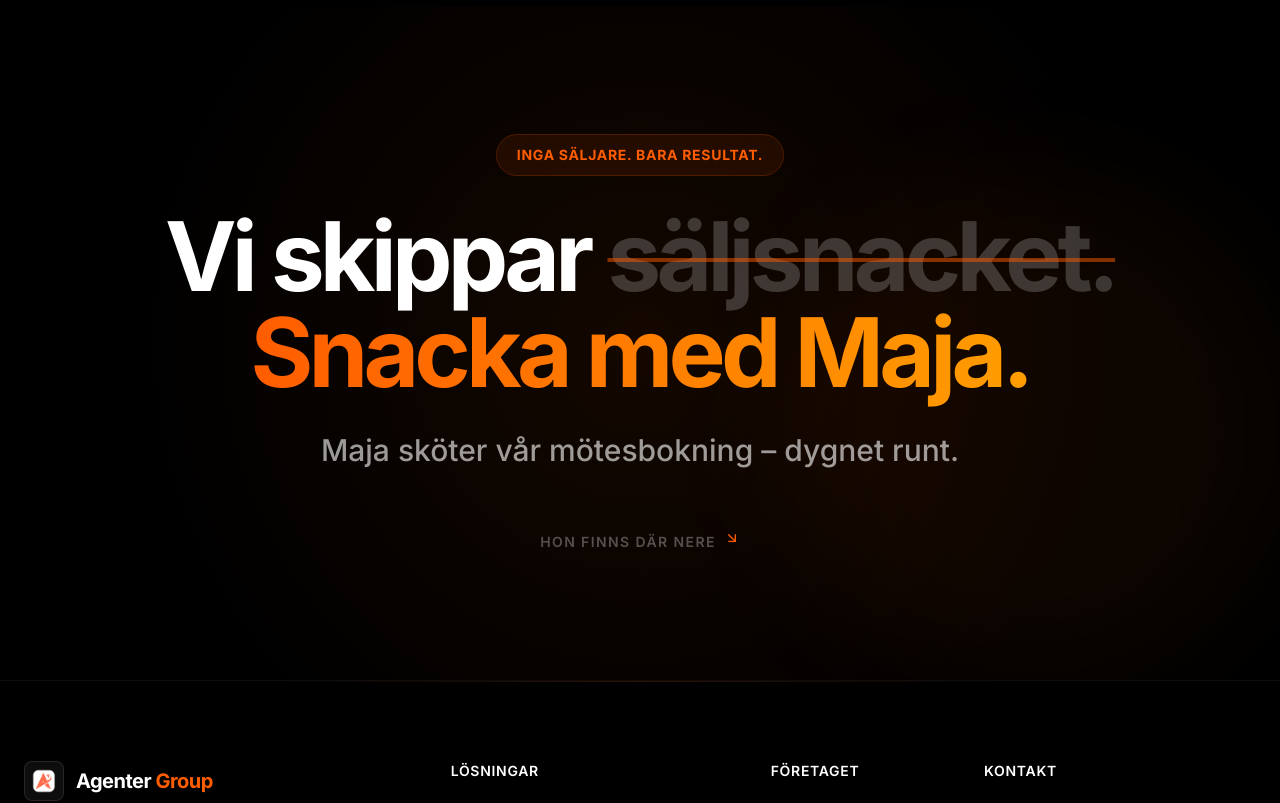
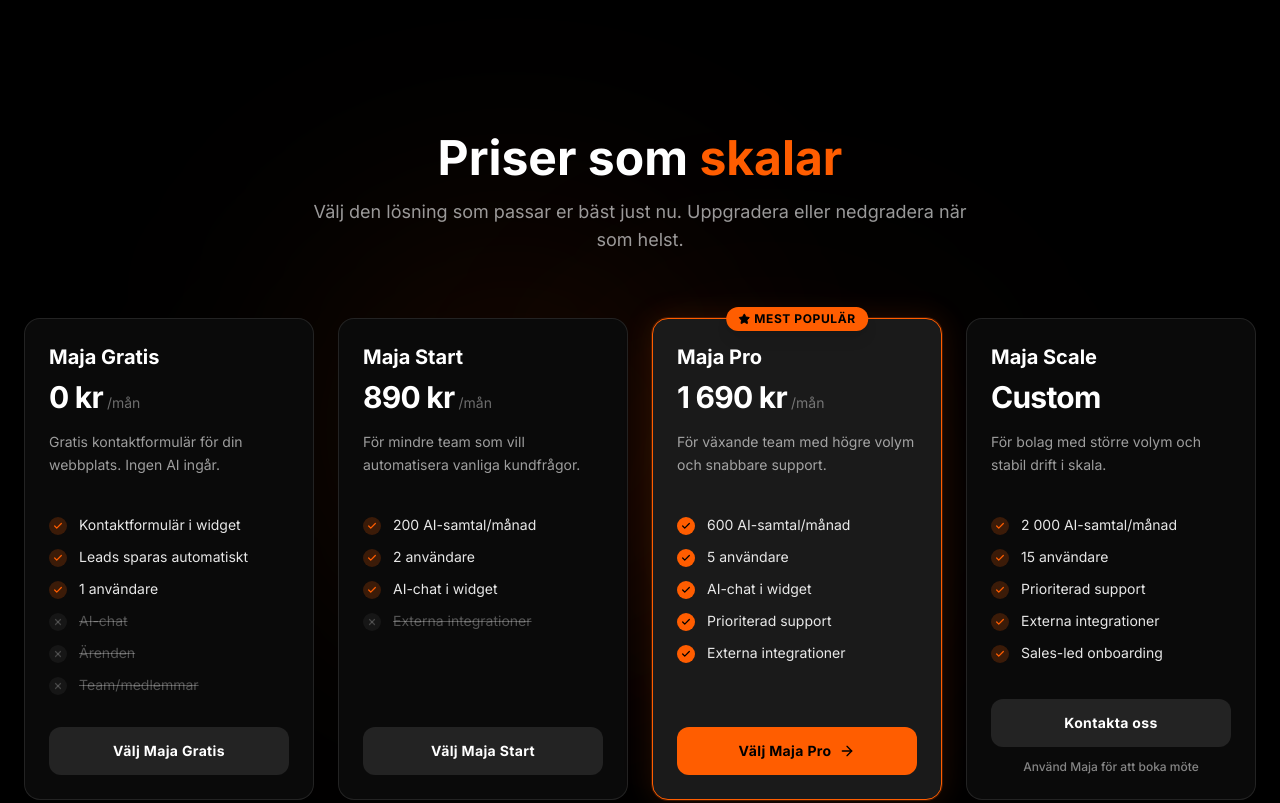
Before and after one commit to Petergo2002/Agentergroup-hemsida, a Next.js app: page / in a window 1280 px wide. Shown: the part 6260-7063 px from the top of the page. Built offline with nearby package versions, Linux system fonts and the light colour scheme; no server answers.

Commit message:
Add pricing section with 4 Maja plans and update CTA messaging

```diff
--- a/src/app/HomePageClient.tsx
+++ b/src/app/HomePageClient.tsx
@@ -13,6 +13,7 @@
 import Footer from './components/Footer'
 import IntroLoader from './components/IntroLoader'
 import useShouldReduceMotion from './components/useShouldReduceMotion'
+import PricingTiers from './components/PricingTiers'
 
 export default function HomePageClient() {
   const shouldReduceMotion = useShouldReduceMotion()
@@ -45,6 +46,8 @@
           component={<KnowledgeBaseShowcase />}
         />
 
+        <PricingTiers />
+
         <BookingCTA />
       </main>
       <Footer />
--- a/src/app/blogg/BlogIndexClient.tsx
+++ b/src/app/blogg/BlogIndexClient.tsx
@@ -126,7 +126,7 @@
                   <ArrowDownRight className="w-8 h-8 text-[#FF5D00] animate-bounce" strokeWidth={2.5} />
                 </div>
                 <div className="flex flex-col">
-                  <span className="font-bold text-lg leading-tight">Hur kan vi hjälpa dig?</span>
+                  <span className="font-bold text-lg leading-tight">Prata med Maja här!</span>
                   <span className="text-xs text-black/60 font-medium">Vi svarar direkt</span>
                 </div>
                 <div className="relative flex h-3 w-3">
--- a/src/app/components/BookingCTA.tsx
+++ b/src/app/components/BookingCTA.tsx
@@ -59,7 +59,7 @@
                         transition={{ delay: 0.2 }}
                         className="text-xl md:text-3xl text-white/60 max-w-3xl mx-auto leading-relaxed mb-16 font-medium"
                     >
-                        Maja sköter vår mötesbokning – dygnet runt.
+                        Testa Maja kostnadsfritt – starta chatten direkt.
                     </motion.p>
 
                     {/* Action Area */}
@@ -85,8 +85,7 @@
                     initial={{ opacity: 0, y: 20, scale: 0.9 }}
                     animate={showPopup ? { opacity: 1, y: 0, scale: 1 } : { opacity: 0, y: 20, scale: 0.9 }}
                     transition={{ type: "spring", stiffness: 200, damping: 20 }}
-                    className="fixed bottom-24 right-4 md:right-8 z-50 cursor-pointer"
-                    onClick={openMajaWidget}
+                    className="fixed bottom-24 right-4 md:right-8 z-50"
                 >
                     <div className="bg-white text-black px-6 py-4 rounded-2xl rounded-br-sm shadow-[0_8px_30px_rgb(0,0,0,0.2)] flex items-center gap-4 relative group hover:scale-105 transition-transform">
 
@@ -97,7 +96,7 @@
 
 
                         <div className="flex flex-col">
-                            <span className="font-bold text-lg leading-tight">Hur kan vi hjälpa dig?</span>
+                            <span className="font-bold text-lg leading-tight">Prata med Maja här!</span>
                             <span className="text-xs text-black/60 font-medium">Vi svarar direkt</span>
                         </div>
                         {/* Pulsing Dot */}
--- a/src/app/components/PricingTiers.tsx
+++ b/src/app/components/PricingTiers.tsx
@@ -1,103 +1,175 @@
 'use client'
 import { motion } from 'framer-motion'
-import { Check, ArrowRight, Zap, Shield, Rocket } from 'lucide-react'
+import { Check, X, ArrowRight, Zap, Shield, Rocket, Star } from 'lucide-react'
+import Link from 'next/link'
 
 const tiers = [
     {
-        name: 'Frontdesk Lite',
-        price: '2 990 kr',
+        name: 'Maja Gratis',
+        price: '0 kr',
         period: '/mån',
-        description: 'Perfekt för mindre företag som vill automatisera det enklaste.',
-        features: ['Hanterar inkommande samtal', 'Enkel FAQ-svarare', 'SMS-utskick vid missat samtal', 'Grundläggande dashboard'],
-        icon: Zap,
+        description: 'Gratis kontaktformulär för din webbplats. Ingen AI ingår.',
+        features: [
+            { name: 'Kontaktformulär i widget', included: true },
+            { name: 'Leads sparas automatiskt', included: true },
+            { name: '1 användare', included: true },
+            { name: 'AI-chat', included: false },
+            { name: 'Ärenden', included: false },
+            { name: 'Team/medlemmar', included: false },
+        ],
         highlight: false,
-        cta: 'Kom igång'
+        cta: 'Välj Maja Gratis',
+        href: 'https://dashboard.agentergroup.com/auth/signup?plan=free',
+        buttonVariant: 'outline'
     },
     {
-        name: 'Frontdesk Premium',
-        price: '4 990 kr',
+        name: 'Maja Start',
+        price: '890 kr',
         period: '/mån',
-        description: 'Vår mest populära lösning för växande bolag.',
-        features: ['Allt i Lite', 'Full kalenderintegration', 'Avancerad RAG (Lär sig er data)', 'CRM-integration (HubSpot m.fl.)', 'Prioriterad support'],
-        icon: Rocket,
-        highlight: true,
-        cta: 'Skaffa Premium'
+        description: 'För mindre team som vill automatisera vanliga kundfrågor.',
+        features: [
+            { name: '200 AI-samtal/månad', included: true },
+            { name: '2 användare', included: true },
+            { name: 'AI-chat i widget', included: true },
+            { name: 'Externa integrationer', included: false },
+        ],
+        highlight: false,
+        cta: 'Välj Maja Start',
+        href: 'https://dashboard.agentergroup.com/auth/signup?plan=start',
+        buttonVariant: 'outline'
     },
     {
-        name: 'Frontdesk Enterprise',
-        price: 'Offert',
+        name: 'Maja Pro',
+        price: '1 690 kr',
+        period: '/mån',
+        description: 'För växande team med högre volym och snabbare support.',
+        features: [
+            { name: '600 AI-samtal/månad', included: true },
+            { name: '5 användare', included: true },
+            { name: 'AI-chat i widget', included: true },
+            { name: 'Prioriterad support', included: true },
+            { name: 'Externa integrationer', included: true },
+        ],
+        highlight: true,
+        cta: 'Välj Maja Pro',
+        href: 'https://dashboard.agentergroup.com/auth/signup?plan=pro',
+        buttonVariant: 'primary'
+    },
+    {
+        name: 'Maja Scale',
+        price: 'Custom',
         period: '',
-        description: 'Skräddarsydda lösningar för maximal skalbarhet.',
-        features: ['Allt i Premium', 'Custom workflows & API', 'White Label-alternativ', 'Dedikerad Success Manager', 'SLA & GDPR-avtal'],
-        icon: Shield,
+        description: 'För bolag med större volym och stabil drift i skala.',
+        features: [
+            { name: '2 000 AI-samtal/månad', included: true },
+            { name: '15 användare', included: true },
+            { name: 'Prioriterad support', included: true },
+            { name: 'Externa integrationer', included: true },
+            { name: 'Sales-led onboarding', included: true },
+        ],
         highlight: false,
-        cta: 'Kontakta oss'
+        cta: 'Kontakta oss',
+        href: null,
+        buttonVariant: 'outline',
+        footerText: 'Använd Maja för att boka möte'
     }
 ]
 
 export default function PricingTiers() {
     return (
-        <section className="py-24 md:py-32 bg-black relative">
-            <div className="container mx-auto px-6 max-w-7xl">
+        <section className="py-24 md:py-32 bg-black relative overflow-hidden">
+            {/* Background Glow Effects - Reduced intensity for cleaner look */}
+            <div className="absolute top-1/4 left-1/4 w-96 h-96 bg-[#FF5D00]/10 rounded-full blur-[128px] pointer-events-none" />
+            <div className="absolute bottom-1/4 right-1/4 w-96 h-96 bg-[#FF5D00]/5 rounded-full blur-[128px] pointer-events-none" />
+
+            <div className="container mx-auto px-6 max-w-7xl relative z-10">
 
                 <div className="text-center mb-16">
                     <h2 className="text-4xl md:text-5xl font-bold mb-4 text-white">Priser som <span className="text-[#FF5D00]">skalar</span></h2>
-                    <p className="text-white/60 text-lg">Inga dolda avgifter. Ingen bindningstid.</p>
+                    <p className="text-white/60 text-lg max-w-2xl mx-auto">Välj den lösning som passar er bäst just nu. Uppgradera eller nedgradera när som helst.</p>
                 </div>
 
-                <div className="grid md:grid-cols-3 gap-8">
+                <div className="grid md:grid-cols-2 lg:grid-cols-4 gap-6">
                     {tiers.map((tier, index) => (
                         <motion.div
                             key={tier.name}
                             initial={{ opacity: 0, y: 20 }}
                             whileInView={{ opacity: 1, y: 0 }}
-                            transition={{ duration: 0.5, delay: index * 0.1 }}
+                            transition={{ duration: 0.4, delay: index * 0.1 }}
+                            viewport={{ once: true }}
                             className={`
-                relative rounded-3xl p-8 border flex flex-col h-full
+                                relative rounded-2xl p-6 flex flex-col h-full
                                 ${tier.highlight
-                                    ? 'bg-white/5 border-[#FF5D00] shadow-[0_0_30px_rgba(0,234,100,0.1)]'
-                                    : 'bg-[#0a0a0a] border-white/10 hover:border-white/20'}
+                                    ? 'bg-[#1a1a1a] border border-[#FF5D00] shadow-[0_0_30px_rgba(255,93,0,0.15)] ring-1 ring-[#FF5D00]/20'
+                                    : 'bg-[#0a0a0a] border border-white/10 hover:border-white/20 hover:bg-[#111]'}
                                 transition-all duration-300
                             `}
                         >
                             {tier.highlight && (
-                                <div className="absolute -top-4 left-1/2 -translate-x-1/2 px-4 py-1 rounded-full bg-[#FF5D00] text-black text-sm font-bold uppercase tracking-wider">
+                                <div className="absolute -top-3 left-1/2 -translate-x-1/2">
+                                    <div className="bg-[#FF5D00] text-black text-xs font-bold uppercase tracking-wider py-1 px-3 rounded-full flex items-center gap-1 shadow-lg">
+                                        <Star size={12} fill="currentColor" />
                                         Mest Populär
+                                    </div>
                                 </div>
                             )}
 
-                            <div className="mb-8">
-                                <div className={`w-12 h-12 rounded-xl flex items-center justify-center mb-6 ${tier.highlight ? 'bg-[#FF5D00]/20 text-[#FF5D00]' : 'bg-white/5 text-white'}`}>
-                                    <tier.icon size={24} />
+                            <div className="mb-6">
+                                <h3 className="text-xl font-bold text-white mb-2">{tier.name}</h3>
+                                <div className="flex items-baseline gap-1 mb-4">
+                                    <span className="text-3xl font-bold text-white tracking-tight">{tier.price}</span>
+                                    {tier.period && <span className="text-white/40 text-sm">{tier.period}</span>}
                                 </div>
-                                <h3 className="text-xl font-bold text-white mb-2">{tier.name}</h3>
-                                <p className="text-white/60 text-sm mb-6 min-h-[40px]">{tier.description}</p>
-                                <div className="flex items-baseline gap-1">
-                                    <span className="text-3xl font-bold text-white">{tier.price}</span>
-                                    <span className="text-white/40">{tier.period}</span>
-                                </div>
+                                <p className="text-white/60 text-sm min-h-[60px] leading-relaxed">{tier.description}</p>
                             </div>
 
-                            <div className="flex-grow mb-8 space-y-4">
+                            <div className="flex-grow mb-8 space-y-3">
                                 {tier.features.map((feature, i) => (
-                                    <div key={i} className="flex items-start gap-3">
-                                        <div className={`mt-1 p-0.5 rounded-full ${tier.highlight ? 'bg-[#FF5D00] text-black' : 'bg-white/20 text-white'}`}>
-                                            <Check size={10} />
+                                    <div key={i} className="flex items-start gap-3 group">
+                                        <div className={`mt-0.5 min-w-[18px] h-[18px] rounded-full flex items-center justify-center ${feature.included
+                                            ? (tier.highlight ? 'bg-[#FF5D00] text-black' : 'bg-[#FF5D00]/20 text-[#FF5D00]')
+                                            : 'bg-white/5 text-white/20'
+                                            }`}>
+                                            {feature.included ? <Check size={10} strokeWidth={3} /> : <X size={10} strokeWidth={3} />}
                                         </div>
-                                        <span className="text-white/80 text-sm font-medium">{feature}</span>
+                                        <span className={`text-sm ${feature.included ? 'text-white/90' : 'text-white/30 line-through decoration-white/30'}`}>
+                                            {feature.name}
+                                        </span>
                                     </div>
                                 ))}
                             </div>
 
-                            <button className={`
-                w-full py-4 rounded-xl font-bold text-sm tracking-wide flex items-center justify-center gap-2 transition-all
+                            {tier.href ? (
+                                <Link
+                                    href={tier.href}
+                                    className={`
+                                        w-full py-3.5 rounded-xl font-bold text-sm tracking-wide flex items-center justify-center gap-2 transition-all
                                         ${tier.highlight
-                                    ? 'bg-[#FF5D00] text-black hover:bg-[#00C455] hover:shadow-lg'
+                                            ? 'bg-[#FF5D00] text-black hover:bg-[#ff7a2e] hover:shadow-[0_0_20px_rgba(255,93,0,0.4)]'
                                             : 'bg-white/10 text-white hover:bg-white/20'}
-              `}>
+                                    `}
+                                >
                                     {tier.cta}
-                                <ArrowRight size={16} />
-                            </button>
+                                    {tier.highlight && <ArrowRight size={16} />}
+                                </Link>
+                            ) : (
+                                <div
+                                    className={`
+                                        w-full py-3.5 rounded-xl font-bold text-sm tracking-wide flex items-center justify-center gap-2
+                                        ${tier.highlight
+                                            ? 'bg-[#FF5D00] text-black'
+                                            : 'bg-white/10 text-white cursor-default'}
+                                    `}
+                                >
+                                    {tier.cta}
+                                </div>
+                            )}
+
+                            {tier.footerText && (
+                                <p className="text-center text-white/50 text-xs mt-3 font-medium">
+                                    {tier.footerText}
+                                </p>
+                            )}
 
                         </motion.div>
                     ))}
--- a/src/app/hemsidor/HemsidorClient.tsx
+++ b/src/app/hemsidor/HemsidorClient.tsx
@@ -300,7 +300,7 @@
                   <ArrowDownRight className="w-8 h-8 text-[#FF5D00] animate-bounce" strokeWidth={2.5} />
                 </div>
                 <div className="flex flex-col">
-                  <span className="font-bold text-lg leading-tight">Hur kan vi hjälpa dig?</span>
+                  <span className="font-bold text-lg leading-tight">Prata med Maja här!</span>
                   <span className="text-xs text-black/60 font-medium">Vi svarar direkt</span>
                 </div>
                 <div className="relative flex h-3 w-3">
```
Lines whose indentation alone changed are shown as unchanged.
